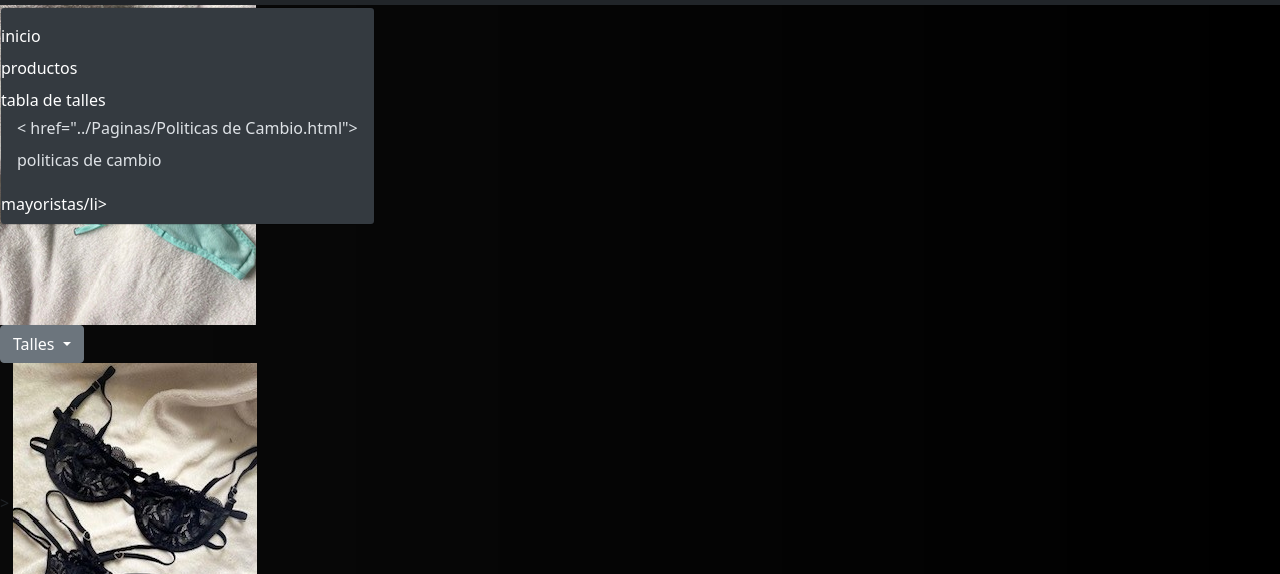
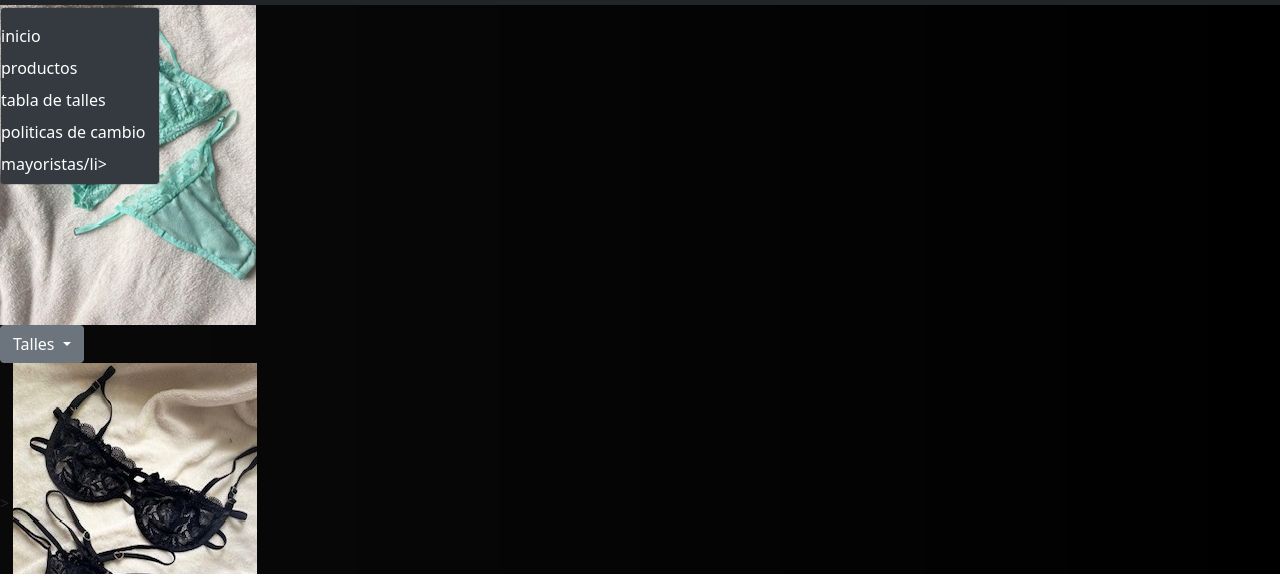
Before and after one commit to cerezom/prueba2, a plain HTML site: page paginas/Productos.html in a window 1280 px wide. Both pictures are taken after a click on the button 177 px from the left and 203 px from the top of the page. Shown: the part 226-800 px from the top of the page. Drawn offline with nearby package versions, Linux system fonts and the light colour scheme.

Commit message:
Add files via upload

```diff
--- a/paginas/Productos.html
+++ b/paginas/Productos.html
@@ -31,16 +31,16 @@
                         <li><a class="dropdown-item" href="#"><a href="../index.html">
                             <li>inicio</li>
                         </a></li>
-                        <li><a class="dropdown-item" href="#"><a href="../Paginas/Productos.html">
+                        <li><a class="dropdown-item" href="#"><a href="./Productos.html">
                             <li>productos</li>
                         </a></li>
-                        <li><a class="dropdown-item" href="#"><a href="../Paginas/Tabla de talles.html">
+                        <li><a class="dropdown-item" href="#"><a href="./Tabla de Talles.html">
                             <li>tabla de talles</li>
                         </a></li>
-                        <li><a class="dropdown-item" href="#">< href="../Paginas/Politicas de Cambio.html">
+                        <li><a class="dropdown-item" href="#"><a href="./Politicas de cambio.html">
                             <li>politicas de cambio</li>
                         </a></li>
-                        <li><a class="dropdown-item" href="#"><a href="../Paginas/MAYORISTAS.html">
+                        <li><a class="dropdown-item" href="#"><a href="./Mayoristas.html">
                             <li>mayoristas/li>
                         </a></li>
                         </ul>
```
Also changed, not shown: paginas/Mayoristas.html (+4 -4 lines), paginas/Politicas de cambio.html (+4 -4 lines).
